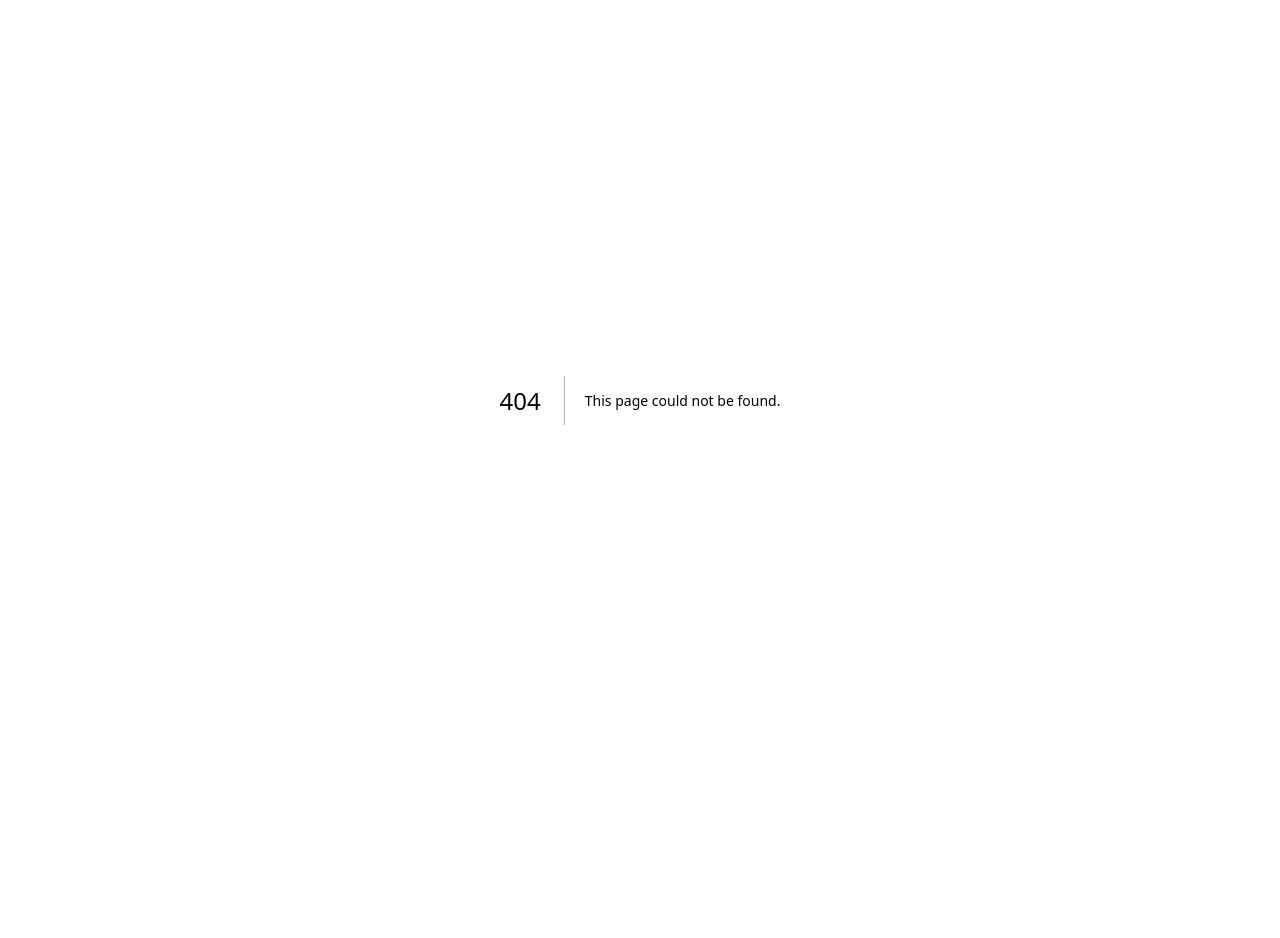
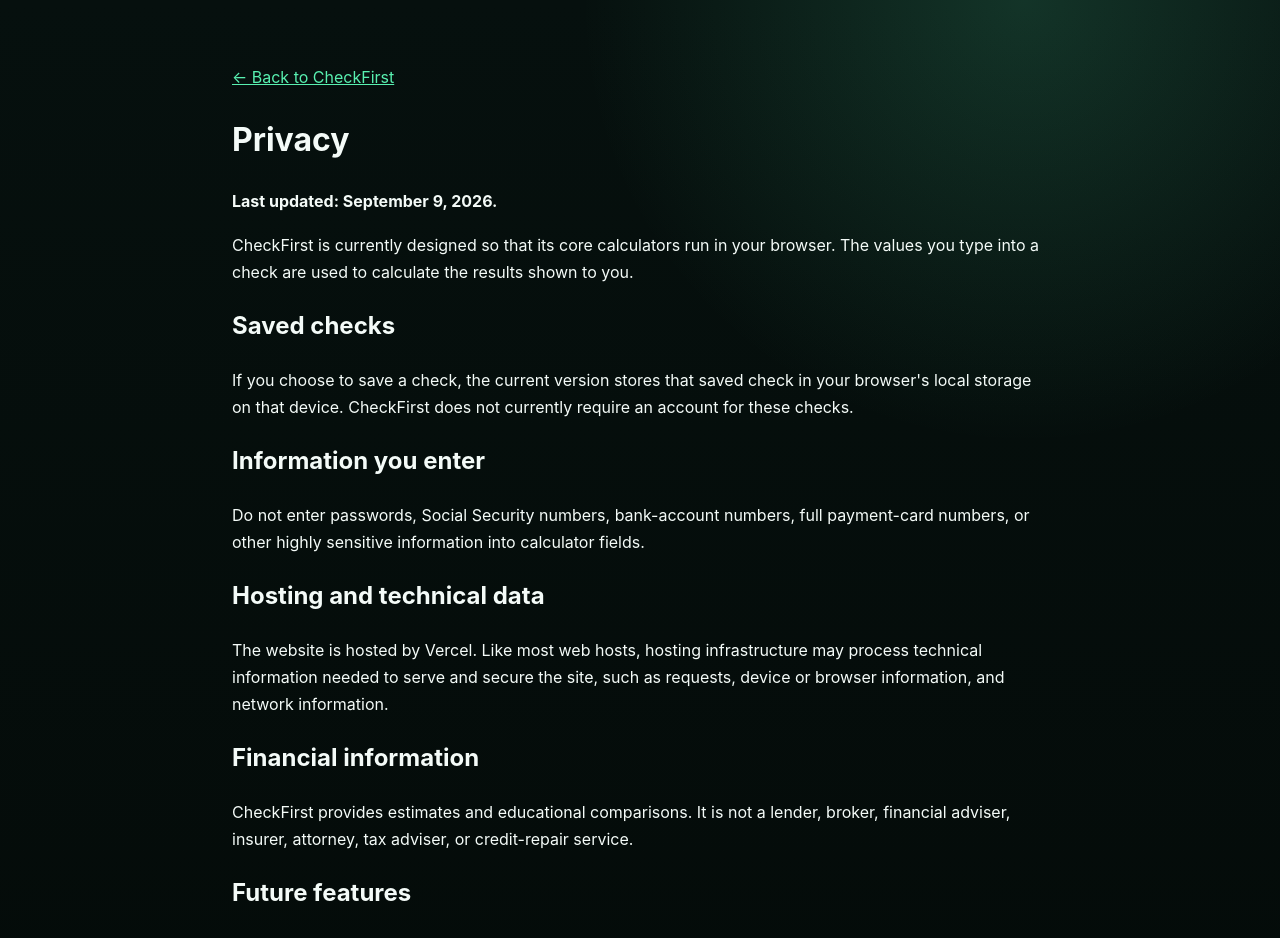
Before and after one commit to cameronshunter44-beep/checkfirst, a Next.js app: page /privacy in a window 1280 px wide. Before the commit this address had no page. Shown: the top 938 px of the page. Before the commit the page ends 800 px from the top, so only its background shows below. Built offline with nearby package versions, Linux system fonts and the light colour scheme.

Commit message:
Add CheckFirst privacy page

```diff
--- /dev/null
+++ b/app/privacy/page.js
@@ -0,0 +1,20 @@
+export const metadata = { title: 'Privacy — CheckFirst' };
+
+export default function PrivacyPage() {
+  return <main style={{maxWidth:860,margin:'0 auto',padding:'64px 22px',lineHeight:1.7}}>
+    <a href="/" style={{color:'#58f0b0'}}>← Back to CheckFirst</a>
+    <h1>Privacy</h1>
+    <p><strong>Last updated: September 9, 2026.</strong></p>
+    <p>CheckFirst is currently designed so that its core calculators run in your browser. The values you type into a check are used to calculate the results shown to you.</p>
+    <h2>Saved checks</h2>
+    <p>If you choose to save a check, the current version stores that saved check in your browser's local storage on that device. CheckFirst does not currently require an account for these checks.</p>
+    <h2>Information you enter</h2>
+    <p>Do not enter passwords, Social Security numbers, bank-account numbers, full payment-card numbers, or other highly sensitive information into calculator fields.</p>
+    <h2>Hosting and technical data</h2>
+    <p>The website is hosted by Vercel. Like most web hosts, hosting infrastructure may process technical information needed to serve and secure the site, such as requests, device or browser information, and network information.</p>
+    <h2>Financial information</h2>
+    <p>CheckFirst provides estimates and educational comparisons. It is not a lender, broker, financial adviser, insurer, attorney, tax adviser, or credit-repair service.</p>
+    <h2>Future features</h2>
+    <p>If accounts, document uploads, payments, analytics, or third-party data connections are added, this notice should be updated before those features are made available to users.</p>
+  </main>;
+}
```
